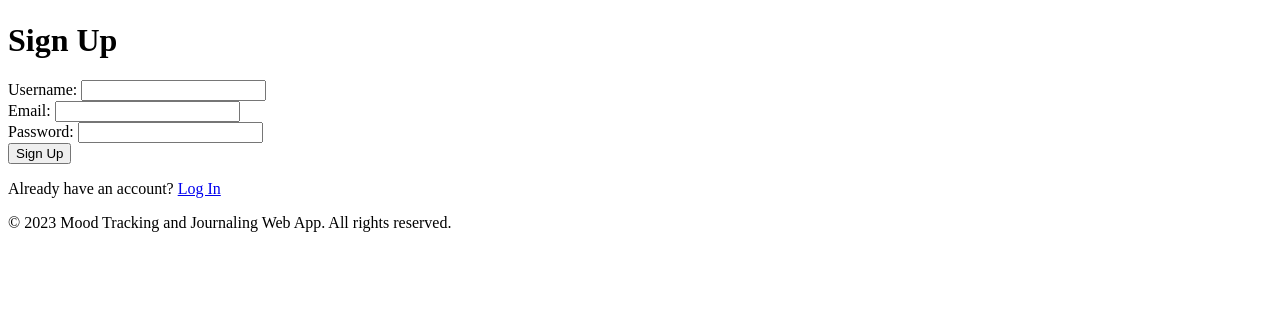
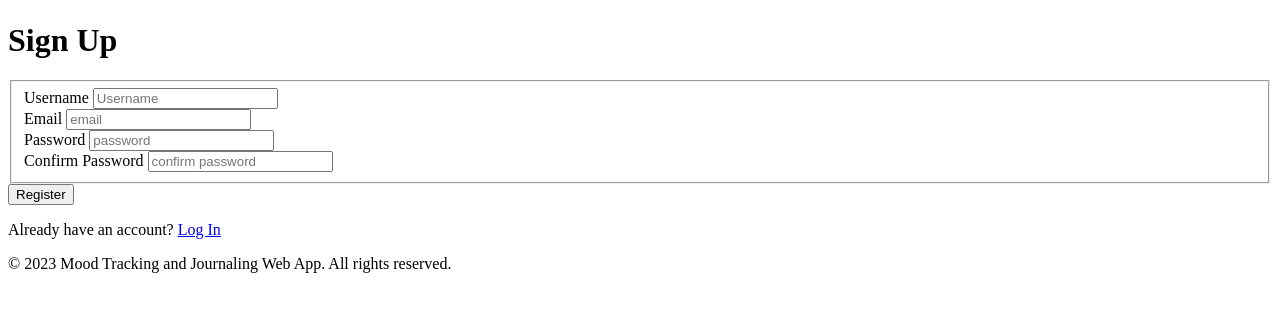
Before and after one commit to LizaImmax/Mood-Journal, a Flask app: page /sign_up in a window 1280 px wide. Shown: the part 58-370 px from the top of the page. Run offline with Flask 3, Linux system fonts and the light colour scheme.

Commit message:
more app-dates

```diff
--- a/app.py
+++ b/app.py
@@ -1,19 +1,14 @@
 from flask import Flask, render_template, request, redirect, url_for, session
 from flask_sqlalchemy import SQLAlchemy
+from flask_login import login_user, login_required, logout_user, current_user
+from basemodel import RegistrationForm, Mood_JournalForm
+from config import app, db, bcrypt
+from models.mood_entry import MoodEntry
+from models.journal_entry import JournalEntry
+from models.user import User
 
-
-app = Flask(__name__)
-# app.secret_key = 'your_secret_key'  # Change this to a secure secret key
-# app.config['SQLALCHEMY_DATABASE_URI'] = 'mysql://username:password@localhost/dbname'  # Replace with your database connection details
-
-#db = SQLAlchemy(app)
-
-# Define the User model for the database
-""" class User(db.Model):
-    id = db.Column(db.Integer, primary_key=True)
-    username = db.Column(db.String(80), unique=True, nullable=False)
-    email = db.Column(db.String(120), unique=True, nullable=False)
-    password = db.Column(db.String(80), nullable=False) """
+def get_current_user():
+    return current_user
 
 # Routes for your web app
 @app.route('/')
@@ -22,31 +17,25 @@ def index():
 
 @app.route('/sign_up', methods=['GET', 'POST'])
 def sign_up():
-    """if request.method == 'POST':
-        username = request.form['username']
-        email = request.form['email']
-        password = request.form['password']
-        user = User(username=username, email=email, password=password)
-        db.session.add(user)
-        db.session.commit()
-        # You can add user authentication and session management here
-        return redirect(url_for('index'))"""
-    return render_template('sign_up.html')
+    form = RegistrationForm()
+    if form.validate_on_submit():
+        hushed_password = bcrypt.generate_password_hash(form.password.data).decode('utf-8')
+        with app.app_context():
+            user = User(username=form.username.data, email=form.email.data, password=hushed_password)
+            db.session.add(user)
+            db.session.commit()
+        return redirect(url_for('login'))
+    return render_template('sign_up.html', form=form, title="Register")
 
 @app.route('/home' , methods=[ 'GET', 'POST'])
 def home():
-   return render_template('home.html')
-
-
+   form = Mood_JournalForm()
+   if form.validate_on_submit():
+        return redirect(url_for('login'))
+   return render_template('home.html' , form=form)
 
 @app.route('/login', methods=['GET', 'POST'])
 def login():
-    """if request.method == 'POST':
-        username = request.form['username']
-        password = request.form['password']
-        # Implement user authentication here
-        # If login is successful, set user session
-        return redirect(url_for('index'))"""
     return render_template('login.html')
 
 @app.route('/privacy', methods=['GET', 'POST'])
@@ -57,6 +46,11 @@ def privacy():
 def terms():
     return render_template('terms.html')
 
+@app.route('/save_mood_journal', methods=['POST'])
+def save_mood_journal():
+    if request.method == 'POST':
+        return redirect(url_for('home'))
+
 
 if __name__ == '__main__':
     app.run(debug=True)
--- /dev/null
+++ b/basemodel.py
@@ -0,0 +1,59 @@
+from flask_wtf import FlaskForm
+from wtforms import StringField, PasswordField, SubmitField
+from wtforms.validators import Length, ValidationError, DataRequired, Email, EqualTo
+from models.user import User
+
+class RegistrationForm(FlaskForm):
+    """ Registration method to allow user creat an account.
+    Validates if the account meets the requirements, and creates the account
+
+    Args:
+        FlaskForm (_type_): _Flask Object to process user login_
+
+    Raises:
+        ValidationError: _Raises a validation error when the user registers
+        with an email existing in the db_
+    """
+    username = StringField('Username', validators=[DataRequired()],
+                        render_kw={"placeholder": "Username"})
+    email = StringField('Email', validators=[DataRequired(), Email()],
+                        render_kw={"placeholder": "email"})
+
+    password = PasswordField('Password', validators=[DataRequired(),
+                                         Length(min=6, max=20)],
+                                    render_kw={"placeholder": "password"})
+    confirm_password = PasswordField('Confirm Password', validators=[DataRequired(), EqualTo('password')],
+                                    render_kw={"placeholder": "confirm password"})
+    submit = SubmitField("Register")
+
+    def validate_email(self, email):
+        """validate user account creation by checking if email exists already
+
+        Args:
+            email (_type_): _parameter to check_
+
+        Raises:
+            ValidationError: _The error to raise if email exists_
+        """
+        user = User.query.filter_by(email=email.data).first()
+        if user:
+            raise ValidationError('The email address is registered, log in or register with another email')
+
+
+
+class Mood_JournalForm(FlaskForm):
+    """ Registration method to allow user creat an account.
+    Validates if the account meets the requirements, and creates the account
+
+    Args:
+        FlaskForm (_type_): _Flask Object to process user login_
+
+    Raises:
+        ValidationError: _Raises a validation error when the user registers
+        with an email existing in the db_
+    """
+    mood = StringField('Mood', validators=[DataRequired()],
+                        render_kw={"placeholder": "mood"})
+    journal = StringField('Journal', validators=[DataRequired()],
+                        render_kw={"placeholder": "journal"})
+    submit = SubmitField("Save")
--- a/index.html
+++ b/body/index.html
@@ -26,7 +26,7 @@
 
     <footer>
         <ul>
-            <li><a href="privacy.html">Privacy Policy</a></li>
+            <li><a href="{{ url_for('privacy') }}">Privacy Policy</a></li>
             <li><a href="terms.html">Terms of Service</a></li>
         </ul>
         <p>&copy; 2023 Mood Tracking and Journaling Web App. All rights reserved.</p>
--- a/templates/index.html
+++ b/templates/index.html
@@ -17,8 +17,8 @@
 
     <footer>
         <ul>
-            <li><a href="privacy.html">Privacy Policy</a></li>
-            <li><a href="terms.html">Terms of Service</a></li>
+            <li><a href="{{ url_for('privacy') }}">Privacy Policy</a></li>
+            <li><a href="{{ url_for('terms') }}">Terms of Service</a></li>
         </ul>
         <p>&copy; 2023 Mood Tracking and Journaling Web App. All rights reserved.</p>
     </footer>
--- a/templates/login.html
+++ b/templates/login.html
@@ -9,5 +9,5 @@
         <input type="password" id="password" name="password" required><br>
         <button type="submit">Log In</button>
     </form>
-    <p>Don't have an account? <a href="sign_up.html">Sign Up</a></p>
+    <p>Don't have an account? <a href="{{ url_for('sign_up') }}">Sign Up</a></p>
 {% endblock %}
--- a/templates/sign_up.html
+++ b/templates/sign_up.html
@@ -2,14 +2,32 @@
 
 {% block content %}
     <h1>Sign Up</h1>
-    <form action="/api/user/register" method="POST">
-        <label for="username">Username:</label>
-        <input type="text" id="username" name="username" required><br>
-        <label for="email">Email:</label>
-        <input type="email" id="email" name="email" required><br>
-        <label for="password">Password:</label>
-        <input type="password" id="password" name="password" required><br>
-        <button type="submit">Sign Up</button>
+    <form action="" method="POST">
+        {{ form.hidden_tag() }}
+        <fieldset>
+            <div>
+                {{ form.username.label(class="form-control-label") }}
+                {{ form.username(class="form-control form-control-lg") }}
+            </div>
+            <div>
+                {{ form.email.label(class="form-control-label") }}
+                {{ form.email(class="form-control form-control-lg") }}
+            </div>
+            <div>
+                {{ form.password.label(class="form-control-label") }}
+                {{ form.password(class="form-control form-control-lg") }}
+            </div>
+            <div>
+                {{ form.confirm_password.label(class="form-control-label") }}
+                {{ form.confirm_password(class="form-control form-control-lg") }}
+            </div>
+
+        </fieldset>
+
+        <div>
+            {{ form.submit(class="btn btn-outline-info") }}
+        </div>
+
     </form>
-    <p>Already have an account? <a href="login.html">Log In</a></p>
+    <p>Already have an account? <a href="{{ url_for('login') }}">Log In</a></p>
 {% endblock %}
```
Also changed, not shown: config.py (added, +18 -0 lines), models/journal_entry.py (renamed from models.py/journal_entry.py, +4 -3 lines), models/mood_entry.py (renamed from models.py/mood_entry.py, +4 -3 lines), models/user.py (renamed from models.py/user.py, +7 -3 lines), templates/home.html (+14 -7 lines), body/home.html (renamed from home.html), body/login.html (renamed from login.html), body/privacy.html (renamed from privacy.html), body/sign_up.html (renamed from sign_up.html), body/terms.html (renamed from terms.html), models/__init__.py (added), 1 other file.
